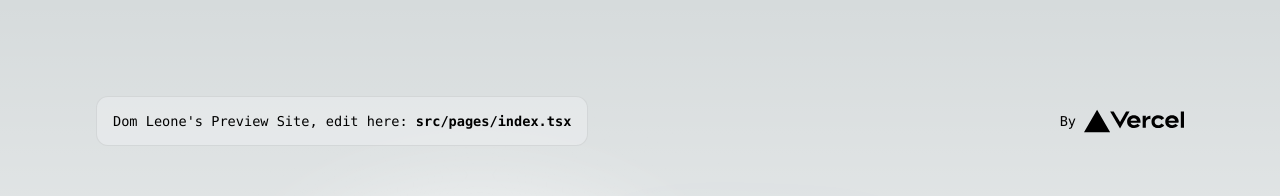
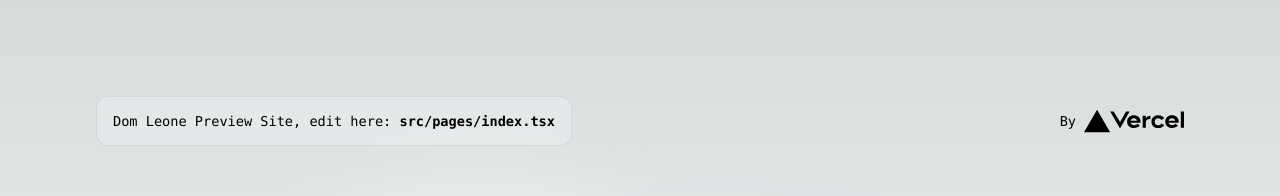
Before and after one commit to dml-code/vercel-example, a Next.js app: page / in a window 1280 px wide. Shown: the top 196 px of the page. Built offline with nearby package versions, Linux system fonts and the light colour scheme.

Commit message:
test: linting

```diff
--- a/src/pages/index.tsx
+++ b/src/pages/index.tsx
@@ -17,7 +17,7 @@ export default function Home() {
       <main className={styles.main}>
         <div className={styles.description}>
           <p>
-            Dom Leone's Preview Site, edit here:&nbsp;
+            Dom Leone Preview Site, edit here:&nbsp;
             <code className={styles.code}>src/pages/index.tsx</code>
           </p>
           <div>
```
